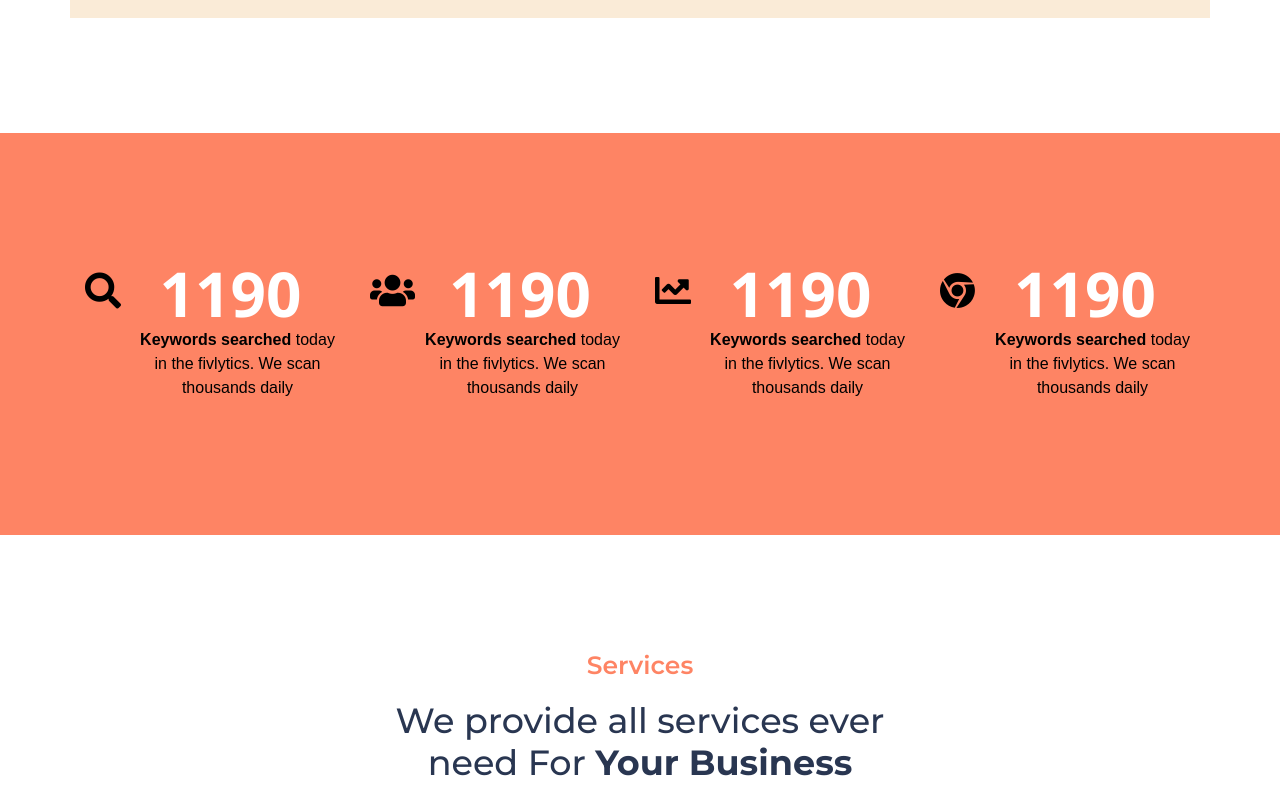
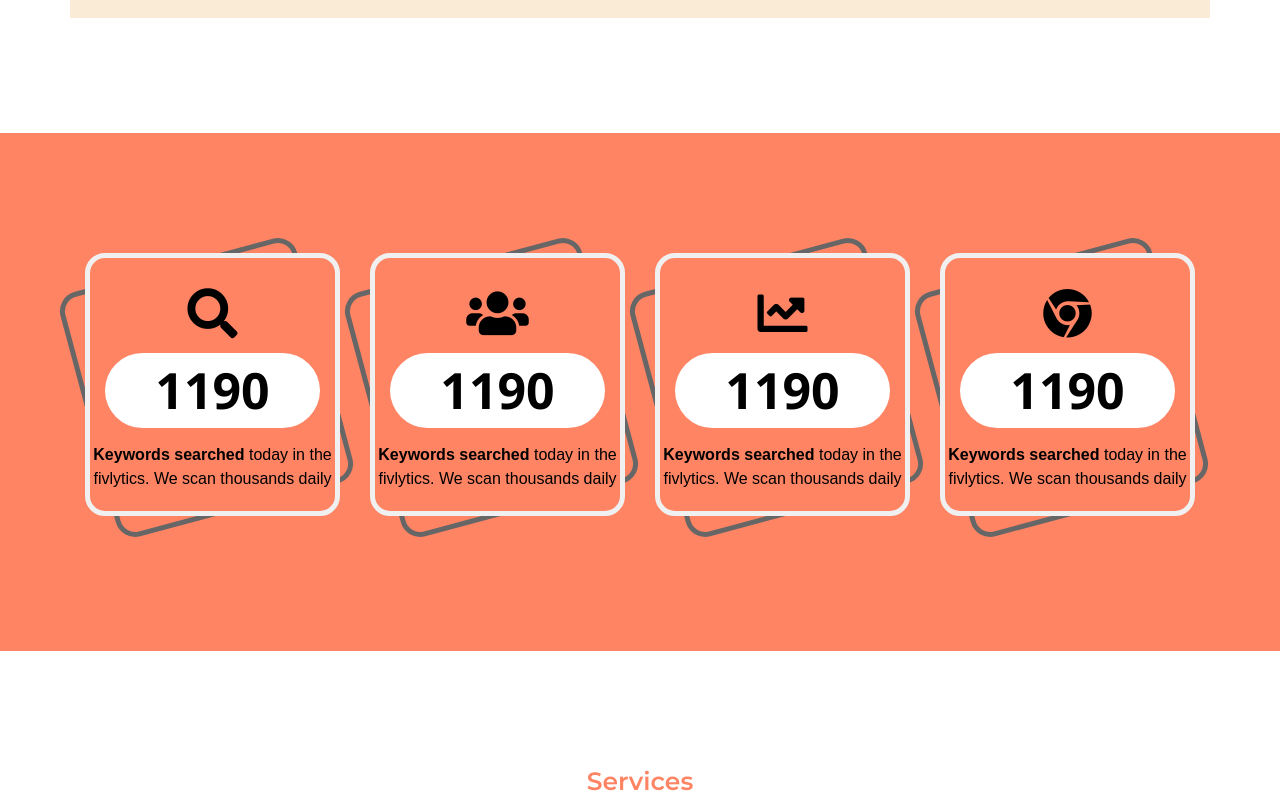
Before and after one commit to codinia/Adroitbishal, a plain HTML site: page index.html in a window 1280 px wide. Shown: the part 2000-2800 px from the top of the page. Drawn offline with nearby package versions, Linux system fonts and the light colour scheme; files whose address does not match are found by name.

Commit message:
counter up section's background modified

```diff
--- a/assets/css/style.css
+++ b/assets/css/style.css
@@ -2532,36 +2532,58 @@ p.form-message.error.form-message.error {
     height: auto;
 }
 
-.count-box {
-    padding: 20px 0;
+.row .count-box {
+    padding: 20px 0px;
+    padding-top: 30px;
+    justify-content: center;
+    background-color: #fe8464;
+    height: inherit;
+    border-radius: 20px;
+    margin-bottom: 20px;
+    border: 5px solid #f0f0f0;
+    position: relative;
+}
+
+.row .count-box::after {
+    content: "";
+    position: absolute;
+    top: 3px;
+    left: -6px;
+    height: 100%;
     width: 100%;
+    border: 5px solid #666;
+    border-radius: 20px;
+    transform: rotate(-15deg);
+    z-index: -1;
 }
 
 .count-box i {
     display: block;
-    font-size: 36px;
+    font-size: 50px;
     color: rgb(0, 0, 0);
-    float: left;
+    /* float: left; */
     text-align: center;
-    margin-bottom: 20px;
 }
 
 .count-box span {
-    font-size: 62px;
-    line-height: 40px;
+    font-size: 50px;
+    /* line-height: 40px; */
     display: block;
     font-weight: 700;
-    color: rgb(255, 255, 255);
+    color: rgb(0, 0, 0);
     /* margin-left: 50px; */
     text-align: center;
     /* justify-content: center;*/
+    background-color: #fff;
+    border-radius: 50px;
+    margin: 15px 15px 0px 15px;
 }
 
 .count-box p {
     /*margin-top: 15px; */
     /* justify-content: center; */
-    /* padding: 15px 0 0 0; */
-    margin: 15px 0 0 50px;
+    padding: 15px 0 0 0;
+    /* margin: 15px 0 0 50px; */
     font-family: Poppins, sans-serif;
     font-size: 16px;
     color: #000000;
@@ -2570,6 +2592,8 @@ p.form-message.error.form-message.error {
 
 .ft-banner {
     background-color: #fe8464;
+    position: relative;
+    z-index: 0;
 }
 
 .ft-banner-content * {
--- a/index.html
+++ b/index.html
@@ -266,14 +266,14 @@
     <section class="ft-banner pt-120 pb-115">
         <div class="container">
             <div class="row">
-                <div class="col-xl-3 ">
+                <div class="col-lg-3 ">
                     <div class="count-box ">
                         <i class="fa fa-search "></i>
                         <span data-toggle="counter-up ">1190</span>
                         <p><strong>Keywords searched</strong> today in the fivlytics. We scan thousands daily</p>
                     </div>
                 </div>
-                <div class="col-xl-3 ">
+                <div class="col-lg-3 ">
                     <div class="count-box ">
                         <i class="fa fa-users "></i>
                         <span data-toggle="counter-up ">1190</span>
@@ -282,14 +282,14 @@
                 </div>
 
 
-                <div class="col-xl-3 ">
+                <div class="col-lg-3 ">
                     <div class="count-box ">
                         <i class="fa fa-line-chart "></i>
                         <span data-toggle="counter-up ">1190</span>
                         <p><strong>Keywords searched</strong> today in the fivlytics. We scan thousands daily</p>
                     </div>
                 </div>
-                <div class="col-xl-3 ">
+                <div class="col-lg-3 ">
                     <div class="count-box ">
                         <i class="fab fa-chrome "></i>
                         <span data-toggle="counter-up ">1190</span>
```
Also changed, not shown: BusinessBlog.html (+1 -1 lines).
